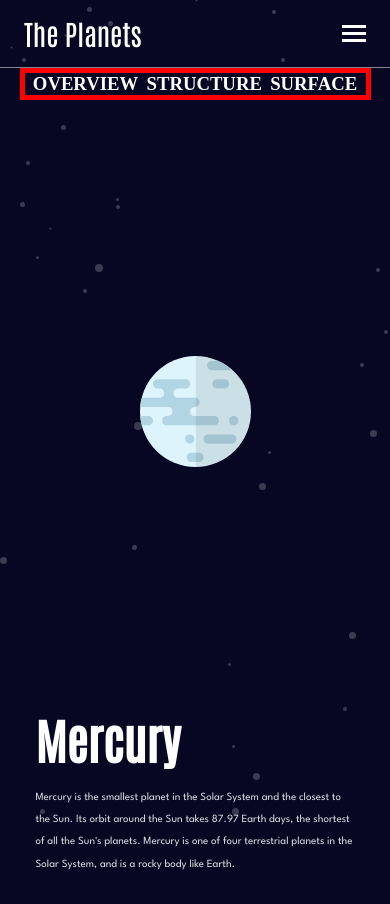
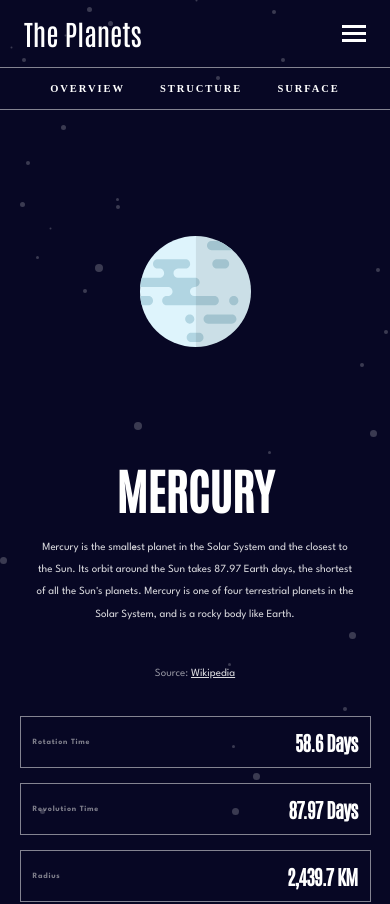
Before and after one commit to abiodunfreeman/planets-info-site, a React (Create React App) app: page / in a window 390 px wide. Shown: the top 904 px of the page. Built offline with nearby package versions, Linux system fonts and the light colour scheme.

Commit message:
most of responsiveness is done
-still need to add mobile border selector for overview/structure/etc

```diff
--- a/src/App.css
+++ b/src/App.css
@@ -1,16 +1,12 @@
-/* @tailwind base;
-@tailwind components;
-@tailwind utilities; */
+
 *{
   margin: 0px;
   padding: 0px;
   box-sizing: border-box;
 }
 #root{
-  /* overflow-x: hidden; */
   min-height: 100vh;
   max-width: 100vw;
-  /* border: 3px solid red; */
   background-color: #070724;
   background-image: url(./../public/assets/background-stars.svg);
 }
--- a/src/components/css/mobile.css
+++ b/src/components/css/mobile.css
@@ -3,10 +3,19 @@
 }
 
 @media (max-width: 640px) {
+  #main-wrapper #mobile-tabs {
+    font-size: 9px;
+    color: white;
+    letter-spacing: 1.93px;
+  }
+
   #mobile-tabs {
     display: flex;
-    border: 5px solid red;
+    border-bottom: 0.8px solid #838391;
     justify-content: space-evenly;
+    width: 100vw;
+    overflow-x: hidden;
+    padding: 15px;
   }
 
   #hmgIcon {
@@ -35,6 +44,19 @@
 
   .main {
     margin-top: 0;
+    display: flex;
+    flex-direction: column;
+    align-items: center;
+    text-align: center;
+  }
+  .main #main--container #img--container {
+    min-height: 300px;
+  }
+  .main #main--container #img--container .img-wrapper {
+    top: 170px;
+  }
+  .main #main--container #img--container .img-wrapper img {
+    width: 80px;
   }
   .main #main--container #main--desc #tabs {
     display: none;
--- a/src/components/css/planet-fact-list.css
+++ b/src/components/css/planet-fact-list.css
@@ -19,7 +19,7 @@
   display: flex;
   flex-direction: column;
   justify-content: center;
-  border: 1px solid #D8D8D8;
+  border: 0.8px solid #838391;
 }
 #planet-facts-list h4 {
   color: rgba(216, 216, 216, 0.568627451);
@@ -46,5 +46,24 @@
     font-size: 24px;
   }
 }
+@media (max-width: 640px) {
+  #planet-facts-list {
+    width: 100%;
+    height: auto;
+    flex-direction: column;
+  }
+  #planet-facts-list li {
+    width: 100%;
+    flex-direction: row;
+    align-items: center;
+    justify-content: space-between;
+  }
+  #planet-facts-list h4 {
+    font-size: 8px;
+  }
+  #planet-facts-list h3 {
+    font-size: 20px;
+  }
+}
 
 /*# sourceMappingURL=planet-fact-list.css.map */
--- a/src/components/js/Header.js
+++ b/src/components/js/Header.js
@@ -10,7 +10,7 @@ export default function Header( props ) {
       <h4>{planet.name}</h4>
     </li>
   })
-
+ console.log("skldfj")
   const logo = "./assets/icon-hamburger.svg"
   const [showList, setShowList] = useState(false);
   const handleShowList = () => {
--- a/src/components/js/Main.js
+++ b/src/components/js/Main.js
@@ -20,7 +20,28 @@ export default function Main(props) {
     imgSrc = planet.images.planet
   }
    const handleTabClick = ( id) => {
-     const tab = document.getElementById(id); // selects current tab
+     let setPicId;
+     switch(id){
+       case "m-1":
+         setPicId = "1";
+         break;
+       case "m-2":
+        setPicId = "2";
+        break;
+      case "m-3":
+        setPicId = "3";
+        break;
+      case "3":
+        setPicId = "3";
+        break;
+      case "2":
+          setPicId = "2";
+          break;
+      case "1":
+        setPicId = "1";
+        break;
+     }
+     const currTab = document.getElementById(id); // selects current tab
      const tabs = [...document.querySelectorAll(".tab")];
      tabs.forEach(x => {
       x.classList.remove("active");
@@ -31,64 +52,21 @@ export default function Main(props) {
       x.classList.remove("active");
       x.classList.add("not-active");
      })
-     tab.classList.remove("not-active");
-     tab.classList.toggle("active"); // removes .active from all tabs first, then adds .active to selected tab
-     setDisplay(id) // setsDisplay to new tab, thus rerendering and updating the page with proper info
+     currTab.classList.remove("not-active");
+     currTab.classList.add("active"); // removes .active from all tabs first, then adds .active to selected tab
+     setDisplay(setPicId) // setsDisplay to new tab, thus rerendering and updating the page with proper info
 
    }
-  // if statement returns render according to window.innerWidth, only changes on refresh atm.
-  /* if (window.innerWidth <= 450){
 
-     return (
-      <div id={planet.name} className="main">
-        <div id="tabs">
-          <h3 className='tab' id="1" onClick={() => handleTabClick("1")}>OVERVIEW</h3>
-          <h3 className='tab' id="2" onClick={() => handleTabClick("2")}>STRUCTURE</h3>
-          <h3 className='tab' id="3" onClick={() => handleTabClick("3")}>SURFACE</h3>
-        </div>
+    return (
+      <div id="main-wrapper">
+        <div id="mobile-tabs">
+                <h3 className='mobile-tab' id="m-1" onClick={() => handleTabClick("m-1")}> OVERVIEW</h3>
+                <h3 className='mobile-tab' id="m-2" onClick={() => handleTabClick("m-2")}> STRUCTURE</h3>
+                <h3 className='mobile-tab' id="m-3" onClick={() => handleTabClick("m-3")}> SURFACE </h3>
+              </div>
+        <div id={planet.name} className="main">
 
-        <div id="img--container">
-          <img
-          id='main-img'
-          src={imgSrc}
-          />
-          {display === "3" && <img id="secondary-img" src={planet.images.geology}/>}
-        </div>
-        <div className="main--desc">
-          <h1>{planet.name}</h1>
-          <p>{desc}</p>
-          <p>Source: <a target="_blank" href={planet.overview.source}>Wikipedia</a></p>
-        </div>
-        <ul id="planet-facts-list">
-          <li>
-            <h4>Rotation Time</h4>
-
-            <h3>{planet.rotation}</h3>
-          </li>
-          <li>
-            <h4>Revolution Time </h4>
-            <h3>{planet.revolution}</h3>
-          </li>
-          <li>
-            <h4>Radius</h4>
-            <h3>{planet.radius}</h3>
-            </li>
-          <li>
-            <h4>Average Temp.</h4>
-            <h3>{planet.temperature}</h3>
-            </li>
-        </ul>
-      </div>
-    )
-  }  else { */
-    return (
-
-        <div id={planet.name} className="main">
-           <div id="mobile-tabs">
-                <h3 className='mobile-tab' id="1" onClick={() => handleTabClick("1")}> OVERVIEW</h3>
-                <h3 className='mobile-tab' id="2" onClick={() => handleTabClick("2")}> STRUCTURE</h3>
-                <h3 className='mobile-tab' id="3" onClick={() => handleTabClick("3")}> SURFACE </h3>
-              </div>
           <div id="main--container">
             <div id="img--container">
               <img
@@ -99,9 +77,9 @@ export default function Main(props) {
             </div>
             <div id="main--desc">
               <div id="name--container">
-                <h1>{planet.name}</h1>
+                <h1>{planet.name.toUpperCase()}</h1>
                 <p id="first-p">{desc}</p>
-                <p><span class="lower-opacity">Source:</span> <a id="wiki-link" target="_blank" href={planet.overview.source}>Wikipedia</a></p>
+                <p><span className="lower-opacity">Source:</span> <a id="wiki-link" target="_blank" href={planet.overview.source}>Wikipedia</a></p>
               </div>
               <div id="tabs">
                 <h3 className='tab' id="1" onClick={() => handleTabClick("1")}><span className="lower-opacity">01</span> OVERVIEW</h3>
@@ -130,9 +108,7 @@ export default function Main(props) {
               <h3>{planet.temperature}</h3>
               </li>
           </ul>
-
-     </div>
-
+          </div>
+   </div>
     )
- // }
 }
--- a/src/components/scss/mobile.scss
+++ b/src/components/scss/mobile.scss
@@ -1,11 +1,24 @@
 #hmgIcon,#mobile-planet-list,#mobile-tabs{
     display:none;
 }
+#main-wrapper{
+    // border: 5px solid purple;
+}
 @media(max-width: 640px){
+    #main-wrapper{
+        #mobile-tabs{
+            font-size: 9px;
+            color: white;
+            letter-spacing: 1.93px;
+        }
+    }
     #mobile-tabs{
         display: flex;
-        border: 5px solid red;
+        border-bottom: .8px solid #838391;
         justify-content: space-evenly;
+        width: 100vw;
+        overflow-x: hidden;
+        padding: 15px;
     }
     #hmgIcon{
         display:block;
@@ -26,12 +39,25 @@
             position: absolute;
             top: 100px;
             right: 20px;
-            // z-index: 1;
         }
     }
     .main{
+        // border: 5px solid red;
         margin-top:0;
+        display:flex;
+        flex-direction: column;
+        align-items: center;
+        text-align: center;
         #main--container{
+            #img--container{
+                min-height: 300px;
+                .img-wrapper{
+                    top:170px;
+                    img {
+                        width: 80px;
+                    }
+                }
+            }
             #main--desc{
                 #tabs{
                     display:none;
--- a/src/components/scss/planet-fact-list.scss
+++ b/src/components/scss/planet-fact-list.scss
@@ -15,6 +15,8 @@
     height: 128px;
     align-self: center;
     margin: 1rem;
+
+
       li{
       width: 255px;
       padding: 12px;
@@ -22,7 +24,7 @@
       flex-direction: column;
 
       justify-content: center;
-      border: 1px solid #D8D8D8;
+      border: .8px solid #838391;
       }
       h4{
         color: #d8d8d891;
@@ -49,3 +51,23 @@
     }
   }
 }
+@media(max-width:640px){
+  #planet-facts-list{
+    // border: 5px solid yellow;
+    width: 100%;
+    height:auto;
+    flex-direction: column;
+    li{
+      width: 100%;
+      flex-direction: row;
+      align-items: center;
+      justify-content: space-between;
+    }
+    h4{
+      font-size: 8px;
+    }
+    h3{
+      font-size: 20px;
+    }
+  }
+}
```
Also changed, not shown: 2 other files (tests, documents, lock files or other folders).
